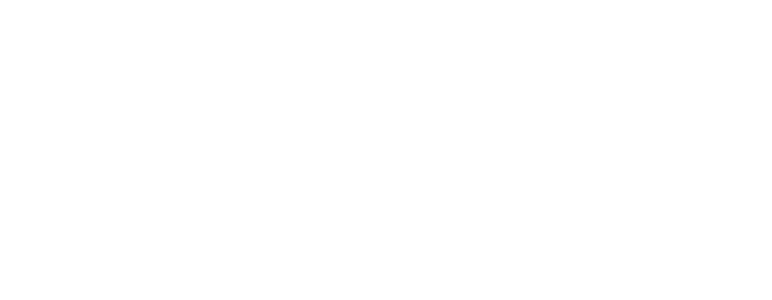
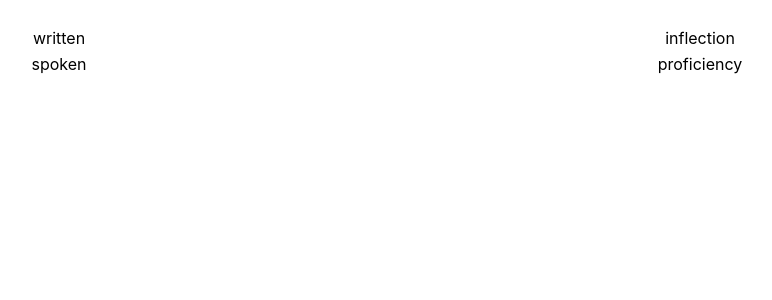
Before and after one commit to G-bot987/NextDnDCharacterManager, a Next.js app: page /components/buildcharactercomponents/cardcomponents/languagecomponents/Dialect in a window 1280 px wide. Both pictures are taken after a click on the element 640 px from the left and 12 px from the top of the page. Shown: the top 300 px of the page, without its empty margins (260-1032 px from the left). Built offline with nearby package versions, Linux system fonts and the light colour scheme.

Commit message:
using languageproperty comp for dialects

```diff
--- a/pages/components/buildcharactercomponents/cardcomponents/languagecomponents/Dialect.tsx
+++ b/pages/components/buildcharactercomponents/cardcomponents/languagecomponents/Dialect.tsx
@@ -3,18 +3,15 @@ import React, { useState } from "react";
 import styles from "../../../../../styles/Home.module.css";
 
 import { dialectInterface } from "../../../../../interfaces/templateInterface";
+import Languageproperty from "./Languageproperty";
 
 export default function Dialect(Props: dialectInterface) {
   const [open, setOpen] = useState(false);
 
-  const { name } = Props;
+  const { name, written, spoken, inflection, proficiency } = Props;
 
   const keysForNoDialect = Object.keys(Props);
 
-  const written = keysForNoDialect[1];
-  const spoken = keysForNoDialect[2];
-  const inflection = keysForNoDialect[3];
-  const proficiency = keysForNoDialect[4];
 
   return (
     <li className="flex flex-col justify-around">
@@ -48,12 +45,16 @@ export default function Dialect(Props: dialectInterface) {
       {open && (
         <div className="flex flex-row justify-around border-solid border-white border-y-2">
           <div className="flex flex-col  justify-center text-center border-r-2 border-solid border-white min-w-[50%]">
-            <p className="border-b-2 border-solid border-white">{written}</p>
-            <p>{spoken}</p>
+            <div className="border-b-2 border-solid border-white">
+              <Languageproperty {...{ written, name }} />
+            </div>
+            <Languageproperty {...{ spoken, name }} />
           </div>
           <div className="flex flex-col justify-center text-center  min-w-[50%] ">
-            <p className="border-b-2 border-solid border-white">{inflection}</p>
-            <p>{proficiency}</p>
+            <div className="border-b-2 border-solid border-white">
+              <Languageproperty {...{ inflection, name }} />
+            </div>
+            <Languageproperty {...{ proficiency, name }} />
           </div>
         </div>
       )}
--- a/pages/components/buildcharactercomponents/cardcomponents/languagecomponents/Languageproperty.tsx
+++ b/pages/components/buildcharactercomponents/cardcomponents/languagecomponents/Languageproperty.tsx
@@ -3,7 +3,8 @@ import React, { useState } from "react";
 import styles from "../../../../../styles/Home.module.css";
 
 interface PropsInterface {
-  language: string;
+  language?: string;
+  name?: string;
   written?: boolean | null;
   spoken?: boolean | null;
   inflection?: boolean | null;
```
